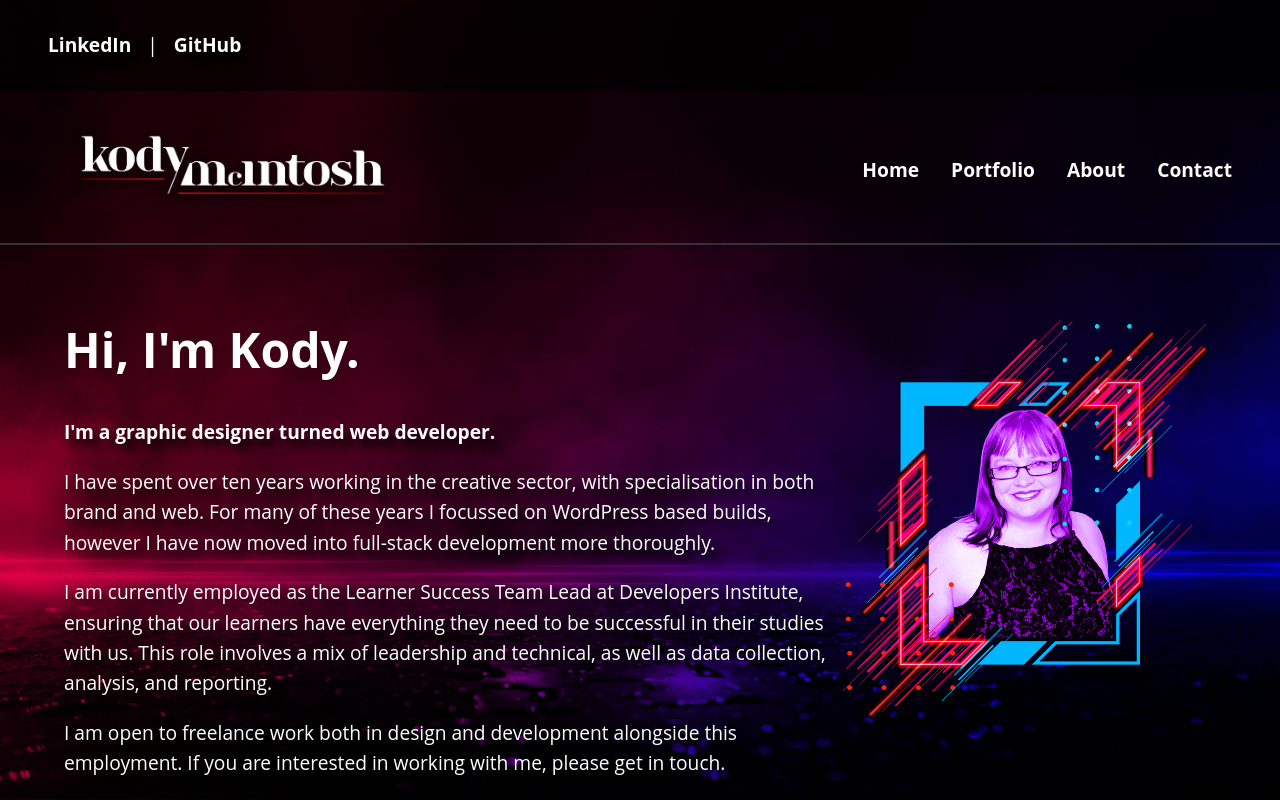
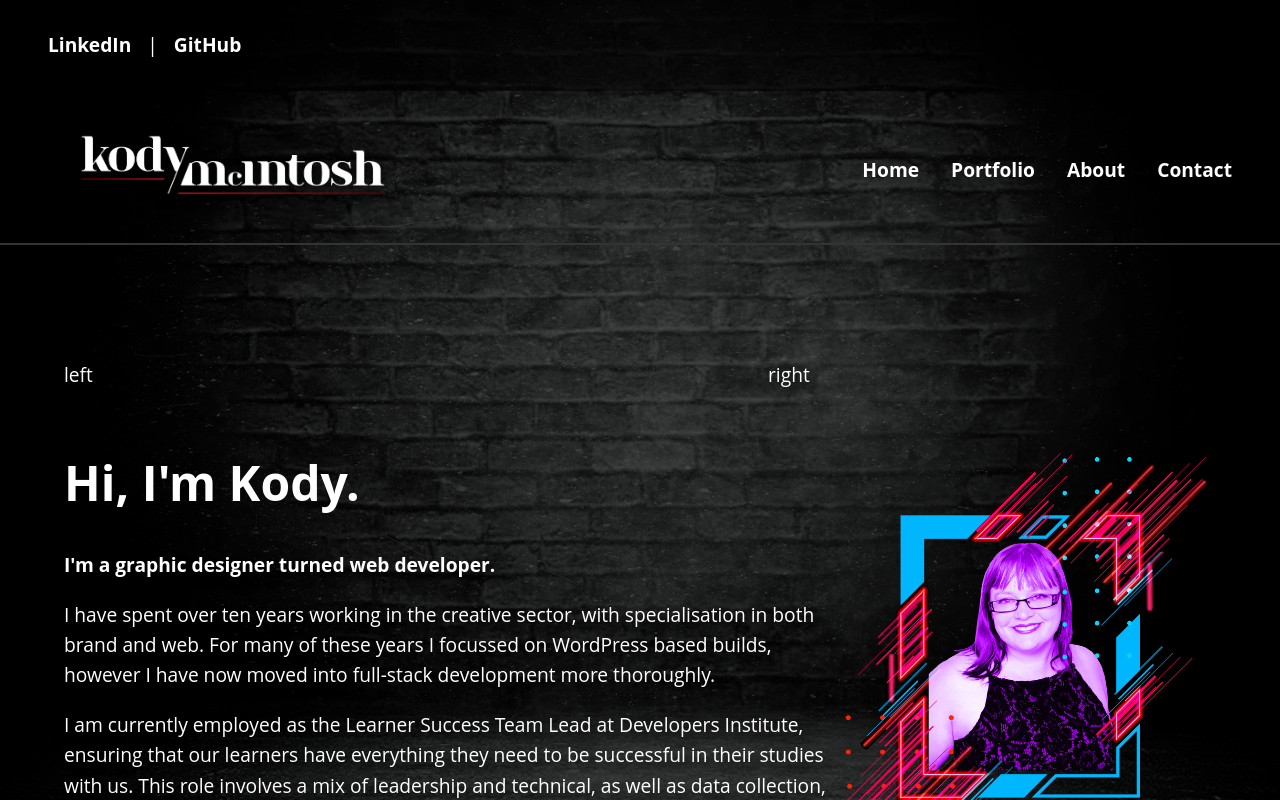
Before and after one commit to KodyMcIntosh/portfolio-production, a React (Create React App) app: page / in a window 1280 px wide. Shown: the top 800 px of the page. Built offline with nearby package versions, Linux system fonts and the light colour scheme.

Commit message:
adding base area for featured block

```diff
--- a/src/App.css
+++ b/src/App.css
@@ -390,6 +390,14 @@ ul li {
     grid-area: about;
   }
 
+  .featuredProjectLeft {
+    grid-area: featuredLeft;
+  }
+
+  .featuredProjectRight {
+    grid-area: featuredRight;
+  }
+
   /* grid layouts */
 
   .portfolioItems {
@@ -422,6 +430,15 @@ ul li {
     grid-template-areas: "blockLeft blockRight";
     text-align: left;
     padding: 0 2rem;
+  }
+
+  .featuredProject {
+    display:grid;
+    grid-template-columns: 3fr 2fr;
+    grid-template-rows: auto;
+    grid-template-areas: "featuredLeft featuredRight";
+    gap: 2rem;
+    padding: 2rem;
   }
 
   /* end of grid styling */
--- a/src/App.js
+++ b/src/App.js
@@ -8,7 +8,7 @@ import PageBody from "./components/pageBody";
 
 function App() {
   const styles = {
-    backgroundImage: "url(/purple-background.jpg)",
+    backgroundImage: "url(/backgroundBrick.png)",
     backgroundPosition: "top center",
     backgroundSize: "cover",
     backgroundAttachment: "fixed",
--- /dev/null
+++ b/src/components/feature.js
@@ -0,0 +1,19 @@
+import React from "react";
+import { Link } from "react-router-dom";
+
+const Feature = () => {
+  return (
+    <>
+    <div className="featuredProject">
+        <div className="featuredProjectLeft">
+            <p>left</p>
+        </div>
+        <div className="featuredProjectRight">
+            <p>right</p>
+        </div>
+    </div>
+    </>
+  );
+};
+
+export default Feature;
--- a/src/components/home.js
+++ b/src/components/home.js
@@ -1,6 +1,7 @@
 import React from "react";
 import PortfolioIndex from "./portfolioindex";
 import Testimonials from "./testimonials";
+import Feature from "./feature";
 
 //images
 import kodyProfile from "../img/profile4.png";
@@ -13,7 +14,8 @@ import divider3 from "../img/divider4.png";
 
 const HomePage = () => {
   return (
-    <div className="homePage">
+   <div className="homePage">
+    <Feature />
       <div className="homeIntro">
         <div className="homeBlurb">
           <h1>Hi, I'm Kody.</h1>
```
Also changed, not shown: public/backgroundBrick.png (added).
